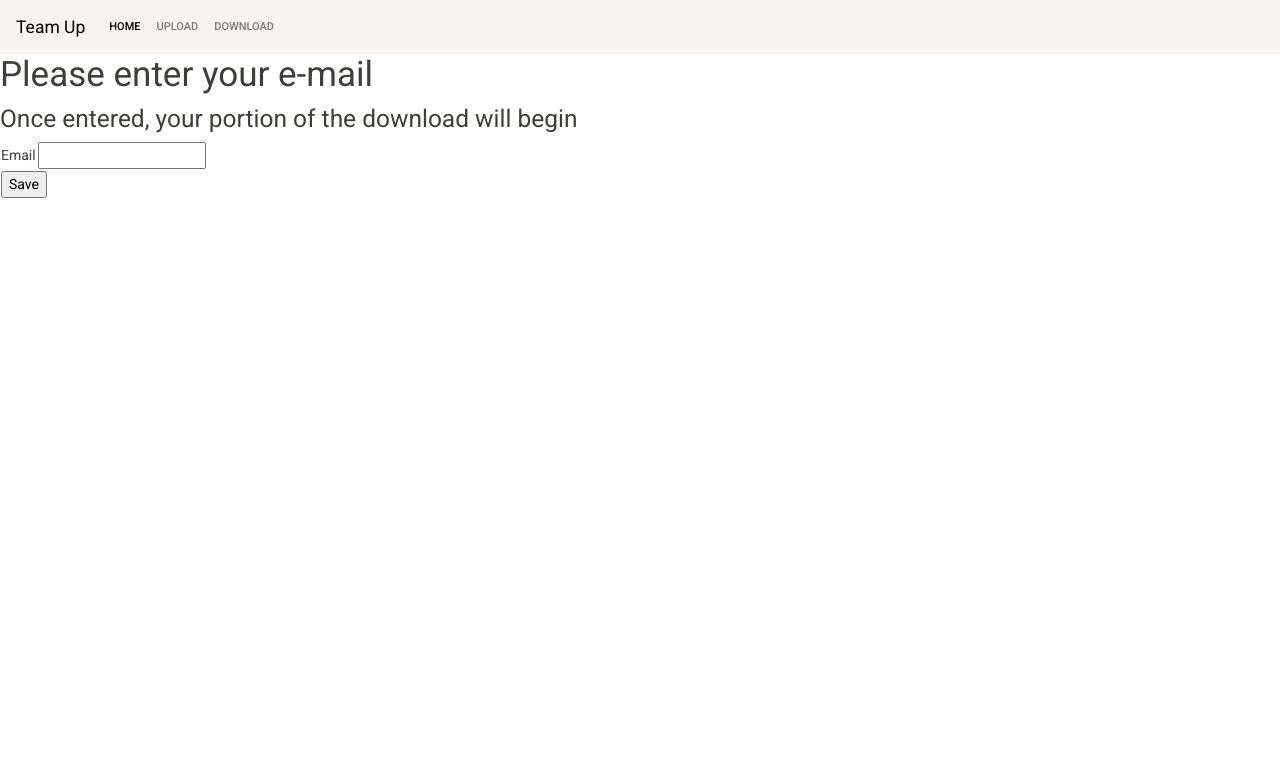
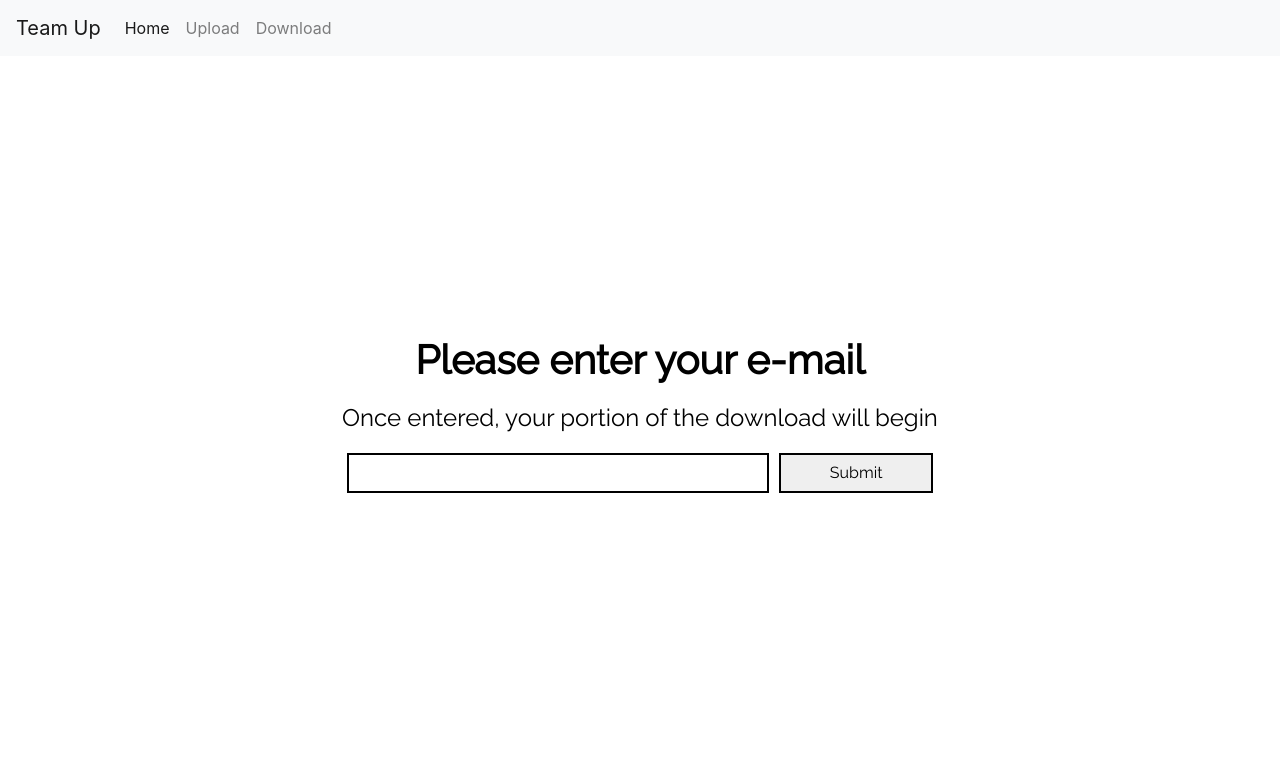
Before and after one commit to juliamoses/teamup-server, a Node server app: page / in a window 1280 px wide. Shown: the top 772 px of the page. Run offline with Node 20, Linux system fonts and the light colour scheme; some libraries are stand-ins or nearby versions.

Commit message:
please enter email page styled

```diff
--- a/public/styles/files_form.css
+++ b/public/styles/files_form.css
@@ -8,11 +8,49 @@
   background-color: blue;
 }*/
 
+.title {
+	font-weight: 800;
+	margin-bottom: 20px;
+}
 
-h1.title {
-
+.title2 {
+	margin-bottom: 20px;
 }
 
 nav.navbar {
 	background-color: #4287f5;
 }
+
+
+.email-form {
+	padding: 35vh 20%;
+	text-align: center;
+	color: black;
+	font-family: 'Raleway', sans-serif
+}
+
+	form {
+		display: flex;
+		justify-content: center;
+		font-weight: 800;
+	}
+
+input {
+		border: 2px solid black;
+		color: black;
+		font-family: 'Raleway', sans-serif;
+	}
+	input[type="email"] {
+		height: 40px;
+		width: 55%;
+		padding: 10px;
+		margin-right: 10px;
+	}
+	input[type="submit"] {
+		height: 40px;
+		width: 20%;
+	}
+	input[type="submit"]:hover {
+		background-color: #eedbaa;
+		cursor: pointer;
+	}
--- a/views/files_form.ejs
+++ b/views/files_form.ejs
@@ -24,19 +24,14 @@
 
 
 
-
+  <div class="email-form">
     <h1 class="title"> Please enter your e-mail </h1>
-  <h3> Once entered, your portion of the download will begin</h3>
+    <h4 class="title2"> Once entered, your portion of the download will begin</h4>
      <form action="/" method="POST">
-  <table>
-    <tr>
-    <td>Email</td>
-    <td><input type="text" name="email" ></td>
-    </tr>
-
-    <tr>
-    <td colspan="2"> <input type="submit" value="Save"> </td>
+      <td><input type="email" name="email" ></td>
+      <td colspan="2"> <input type="submit" value="Submit"> </td>
       </tr>
     </table>
     </form>
+  </div>
 </body>
--- a/views/partials/_header.ejs
+++ b/views/partials/_header.ejs
@@ -5,15 +5,15 @@
 	<meta name="viewport" content="width=device-width, initial-scale=1, shrink-to-fit=no">
 
 	<!-- font -->
-	<link href="https://fonts.googleapis.com/css?family=DM+Serif+Display&display=swap" rel="stylesheet">
+	<link href="https://fonts.googleapis.com/css?family=Raleway&display=swap" rel="stylesheet">
 
 	<!-- import css -->
 	<link rel="stylesheet" type="text/css" href="/styles/files_form.css">
 
 	<!--bootstrap -->
-    <link rel="stylesheet" href="https://stackpath.bootstrapcdn.com/bootstrap/4.3.1/css/bootstrap.min.css" integrity="sha384-ggOyR0iXCbMQv3Xipma34MD+dH/1fQ784/j6cY/iJTQUOhcWr7x9JvoRxT2MZw1T" crossorigin="anonymous">
+  <link rel="stylesheet" href="https://stackpath.bootstrapcdn.com/bootstrap/4.3.1/css/bootstrap.min.css" integrity="sha384-ggOyR0iXCbMQv3Xipma34MD+dH/1fQ784/j6cY/iJTQUOhcWr7x9JvoRxT2MZw1T" crossorigin="anonymous">
 
-    <!-- bootswatch -->
-    <link rel="stylesheet" type="text/css" href="https://bootswatch.com/4/sandstone/bootstrap.min.css">
+  <!-- bootswatch -->
+<!--   <link rel="stylesheet" type="text/css" href="https://bootswatch.com/4/sandstone/bootstrap.min.css"> -->
 </head>
 </html>
```
Lines whose indentation alone changed are shown as unchanged.
